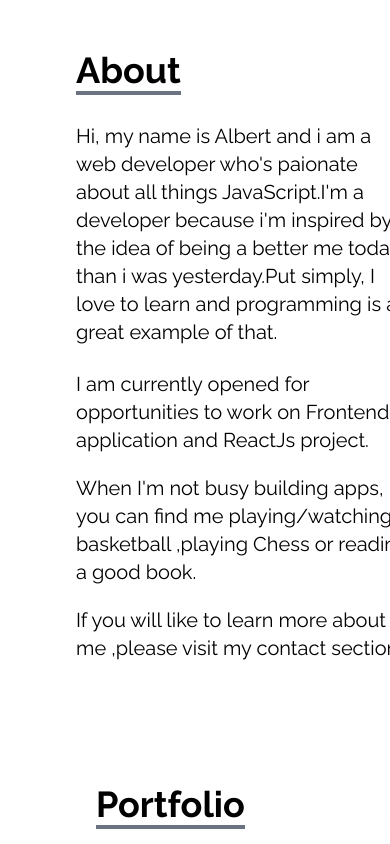
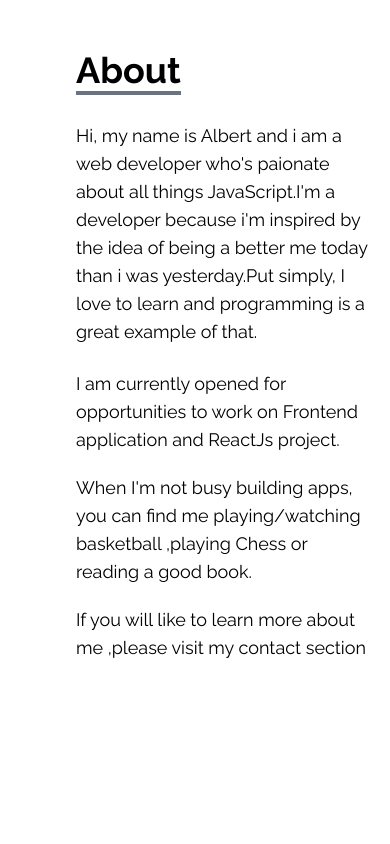
Before and after one commit to alb1nut/portfolio, a React (Create React App) app: page / in a window 390 px wide. Shown: the part 920-1764 px from the top of the page. Built offline with nearby package versions, Linux system fonts and the light colour scheme.

Commit message:
added margin to overlapping components

```diff
--- a/src/components/About.jsx
+++ b/src/components/About.jsx
@@ -4,7 +4,7 @@ const About = () => {
   return (
     <div
       name="about"
-      className="pt-5 pl-5 ml-10 w-full h-screen bg-gradient-to-b from-white-800 to-gray text-black"
+      className=" mb-52 pt-5 pl-5 ml-10 w-full h-screen bg-gradient-to-b from-white-800 to-gray text-black"
     >
       <div className="max-w-screen-lg p-4 mx-auto flex flex-col justify-center w-full h-full">
         <div className="pb-3 mt-20">
@@ -13,7 +13,7 @@ const About = () => {
           </p>
         </div>
 
-        <p className="text-xl  mt-5">
+        <p className="text-lg mr-10 md:text-xl  mt-5">
           Hi, my name is Albert and i am a web developer who's paionate about all
           things JavaScript.I'm a developer because i'm inspired by the idea of
           being a better me today than i was yesterday.Put simply, I love to
@@ -22,15 +22,15 @@ const About = () => {
 
         <br />
 
-        <p className="text-xl mb-5">
+        <p className="text-lg mr-10 md:text-xl mb-5">
           I am currently opened for  opportunities to work on Frontend
           application and ReactJs project.
         </p>
-        <p className="text-xl mb-5">
+        <p className="text-lg mr-10 md:text-xl mb-5">
           When I'm not busy building apps, you can find me playing/watching
           basketball ,playing Chess or reading a good book.
         </p>
-        <p className="text-xl mb-20">
+        <p className="text-lg mr-10 md:text-xl mb-20">
           If you will like to learn more about me ,please visit my contact
           section
         </p>
--- a/src/components/Contact.jsx
+++ b/src/components/Contact.jsx
@@ -6,7 +6,7 @@ const Contact = () => {
     name="contact"
     className=" w-full h-screen bg-gradient-to-b from-white to-gray-100 p-4 text-black"
   >
-    <div className="flex flex-col p-4 justify-center max-w-screen-lg mx-auto h-full">
+    <div className="mt-auto flex flex-col p-4 justify-center max-w-screen-lg mx-auto h-full">
       <div className="mt-80 md:mt-1 ml-20 pb-8">
         <p className="text-4xl font-bold inline border-b-4 border-gray-500">
           Cotact
--- a/src/components/Experience.jsx
+++ b/src/components/Experience.jsx
@@ -70,7 +70,7 @@ const Experience = () => {
   return (
     <div
       name="experience"
-      className="mt-80 md:mt-52 mb-80 bg-gradient-to-b from-gray-100 to-white w-full h-screen"
+      className="mt-96 md:mt-52 mb-96 pb-80 md:mb-52 bg-gradient-to-b from-gray-100 to-white w-full h-screen"
     >
       <div className=" max-w-screen-lg mx-auto p-4 flex flex-col justify-center w-full h-full text-black">
         <div className='ml-20 mt-80'>
--- a/src/components/Portfolio.jsx
+++ b/src/components/Portfolio.jsx
@@ -48,7 +48,7 @@ const Portfolio = () => {
   return (
     <div
       name="portfolio"
-      className="mb-52 md:mt-52 md:mb-80 bg-gradient-to-b from-white to-gray-100 w-full text-black md:h-screen"
+      className="mb-52 md:mt-52 pb-52 md:pb-0 md:mb-96 bg-gradient-to-b from-white to-gray-100 w-full text-black md:h-screen"
     >
       <div className="max-w-screen-lg p-4 mx-auto flex flex-col justify-center w-full h-full">
         <div className="ml-20 pb-8">
```
